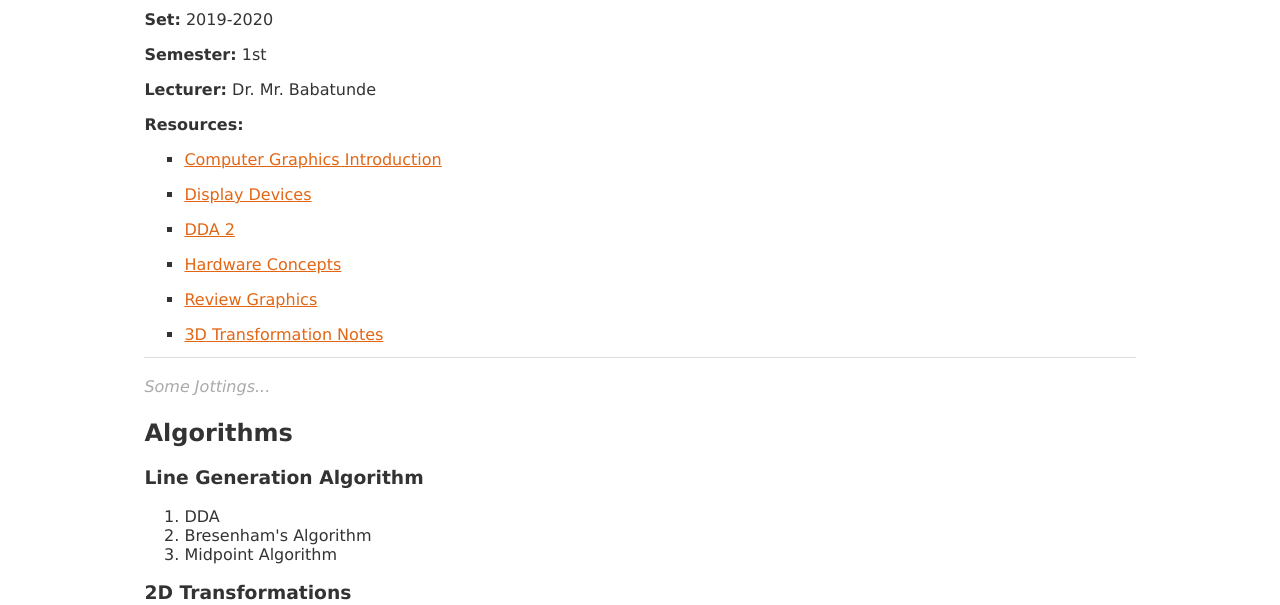
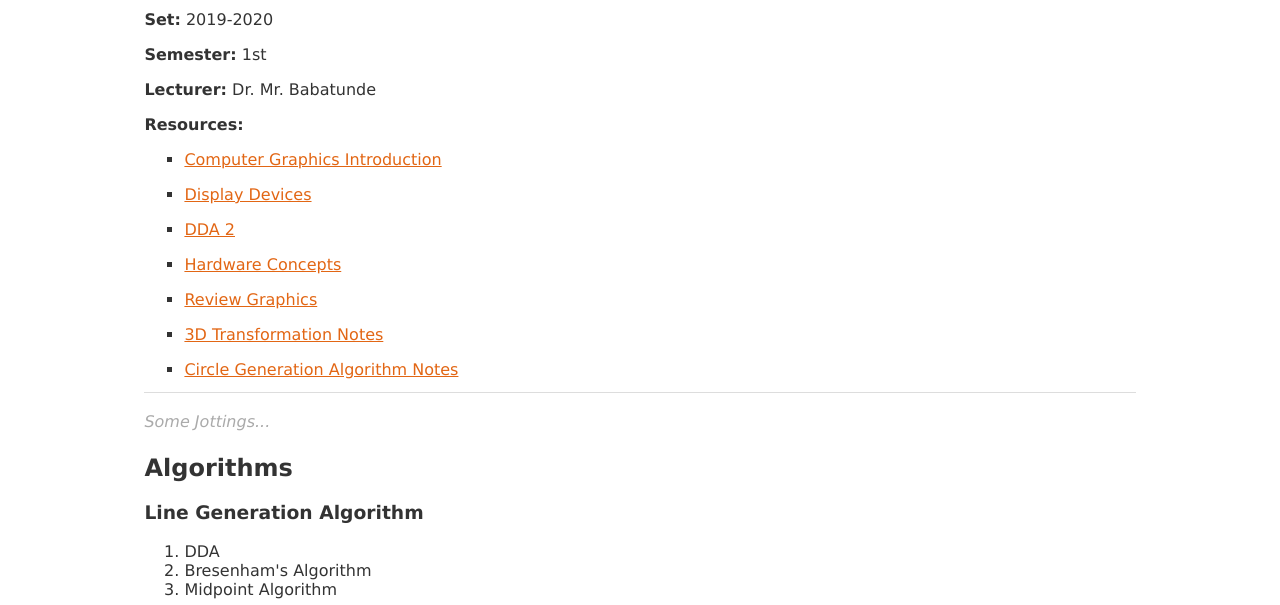
Before and after one commit to dillionmegida/kwasu-notes, a Gatsby site: page /computer-science/400/2019-2020/1/csc-405 in a window 1280 px wide. Shown: the part 195-800 px from the top of the page. Built offline with nearby package versions, Linux system fonts and the light colour scheme; Gatsby itself is replaced by a stand-in of ours.

Commit message:
Add Resource 🔥

```diff
--- a/src/pages/computer-science/400/2019-2020/1/csc-405.md
+++ b/src/pages/computer-science/400/2019-2020/1/csc-405.md
@@ -30,6 +30,10 @@ resources: [
     {
         name: "3D Transformation Notes",
         link: "https://drive.google.com/open?id=1DV2H6nRscF6e039yR-xykqSrHY-K86uv"
+    },
+    {
+        name: "Circle Generation Algorithm Notes",
+        link: "https://drive.google.com/file/d/1LGZR-H85sHh9hv135LG7l0M4TLDBFnlM/view?usp=drivesdk"
     }
 ]
 ---
@@ -63,6 +67,8 @@ resources: [
 ### Circle Generation Algorithm
 
 1. Midpoint Algorithm
+
+-----
 
 ## What is C.G?
 Computer Graphics is the act of using computers as a rendering and sketching tool for the generation and manipulation of images.
```
